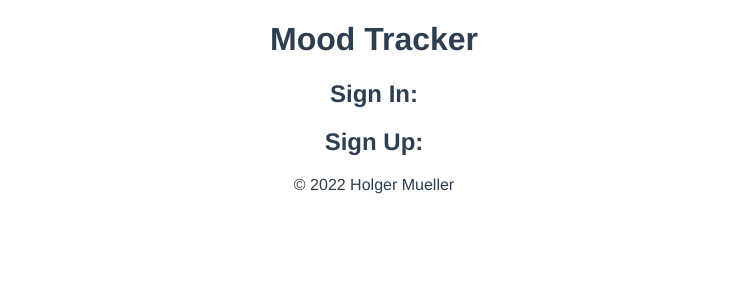
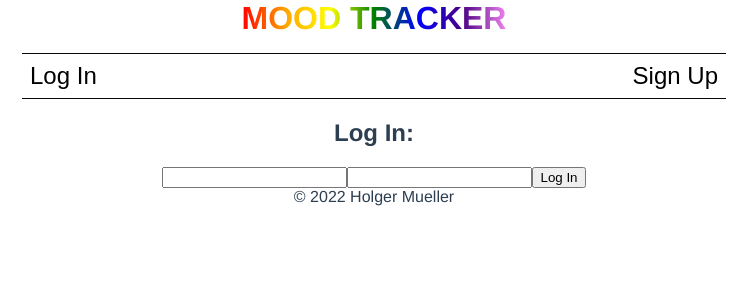
Before and after one commit to Holgermueller/moodtracker, a Vue app: page / in a window 1280 px wide. Shown: the top 300 px of the page, without its empty margins (266-1014 px from the left). Built offline with nearby package versions, Linux system fonts and the light colour scheme.

Commit message:
scaffold forms made tabs

```diff
--- a/src/components/Header.vue
+++ b/src/components/Header.vue
@@ -1,6 +1,8 @@
 <template>
   <div>
-    <h1>Mood Tracker</h1>
+    <header>
+      <h1>MOOD TRACKER</h1>
+    </header>
   </div>
 </template>
 
@@ -11,37 +13,21 @@ export default {
 </script>
 
 <style scoped>
-.container {
-  display: flex;
-  flex-direction: row;
-}
-
-.logo-container {
-  display: grid;
-  align-items: center;
-  padding: 8px;
-}
-.logo {
+h1 {
+  background: linear-gradient(
+    to right,
+    red,
+    orange,
+    yellow,
+    green,
+    blue,
+    indigo,
+    violet
+  );
+  background-clip: text;
+  color: transparent;
+  width: max-content;
+  margin: auto;
   font-weight: bolder;
-  font-size: 5rem;
-  color: red;
-  text-shadow: -1px 1px 0 #000, 1px 1px 0 #000, 1px -1px 0 #000,
-    -1px -1px 0 #000;
-  width: fit-content;
-  padding: 8px;
-  position: relative;
-}
-.overlay {
-  color: yellow;
-  text-shadow: -1px 1px 0 #000, 1px 1px 0 #000, 1px -1px 0 #000,
-    -1px -1px 0 #000;
-  position: absolute;
-  font-size: 2rem;
-  font-family: cursive;
-  font-weight: bold;
-  transform: skew(-15deg, -15deg);
-}
-.grid-item-two {
-  margin: auto;
 }
 </style>
--- a/src/components/Login.vue
+++ b/src/components/Login.vue
@@ -1,7 +1,11 @@
 <template>
   <div id="SignIn">
-    <h2>Sign In:</h2>
-    <form action=""></form>
+    <h2>Log In:</h2>
+    <form action="">
+      <input type="email" name="email" id="email" />
+      <input type="password" name="password" id="password" />
+      <button type="button">Log In</button>
+    </form>
   </div>
 </template>
 
--- a/src/components/Signup.vue
+++ b/src/components/Signup.vue
@@ -1,6 +1,14 @@
 <template>
   <div id="SignUp">
     <h2>Sign Up:</h2>
+
+    <form action="">
+      <input type="text" name="username" id="username" />
+      <input type="email" name="email" id="email" />
+      <input type="password" name="password" id="password" />
+      <input type="password" name="confirmPassword" id="confirmPassword" />
+      <button type="button" @click="submitUserData" id="submit">Submit</button>
+    </form>
   </div>
 </template>
 
@@ -10,7 +18,11 @@ export default {
 
   data: () => ({}),
 
-  methods: {},
+  methods: {
+    submitUserData() {
+      console.log("click");
+    },
+  },
 };
 </script>
 
--- a/src/pages/LogReg.vue
+++ b/src/pages/LogReg.vue
@@ -1,7 +1,12 @@
 <template>
   <div>
-    <Login />
-    <Signup />
+    <div class="sign-in-sign-up-tabs">
+      <button @click="hideSignUp">Log In</button
+      ><button @click="hideLogIn">Sign Up</button>
+    </div>
+
+    <Login id="logInForm" class="log-in-form" />
+    <Signup id="signUpForm" class="sign-up-form" />
   </div>
 </template>
 
@@ -14,5 +19,43 @@ export default {
     Login,
     Signup,
   },
+
+  methods: {
+    hideSignUp() {
+      document.getElementById("logInForm").style.display = "block";
+      document.getElementById("signUpForm").style.display = "none";
+    },
+
+    hideLogIn() {
+      document.getElementById("logInForm").style.display = "none";
+      document.getElementById("signUpForm").style.display = "block";
+    },
+  },
 };
 </script>
+
+<style scoped>
+.sign-in-sign-up-tabs {
+  width: 55%;
+  margin: 16px auto;
+  display: flex;
+  justify-content: space-between;
+  column-gap: 2rem;
+  border-top: 1px solid #080808;
+  border-bottom: 1px solid #080808;
+}
+button {
+  font-size: 1.5rem;
+  border: none;
+  background: none;
+  padding: 0.5rem;
+}
+
+button:hover {
+  cursor: pointer;
+}
+
+.sign-up-form {
+  display: none;
+}
+</style>
```
